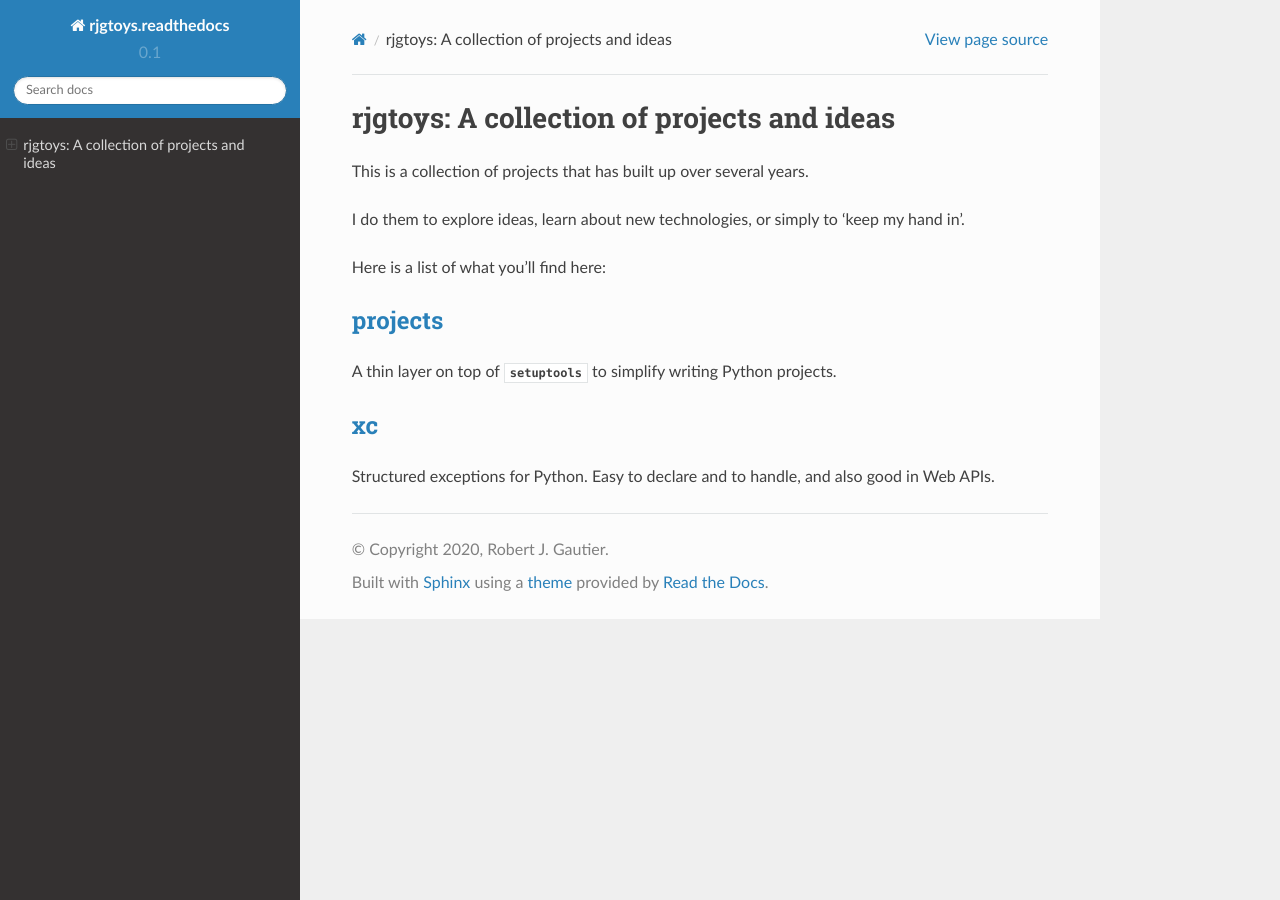
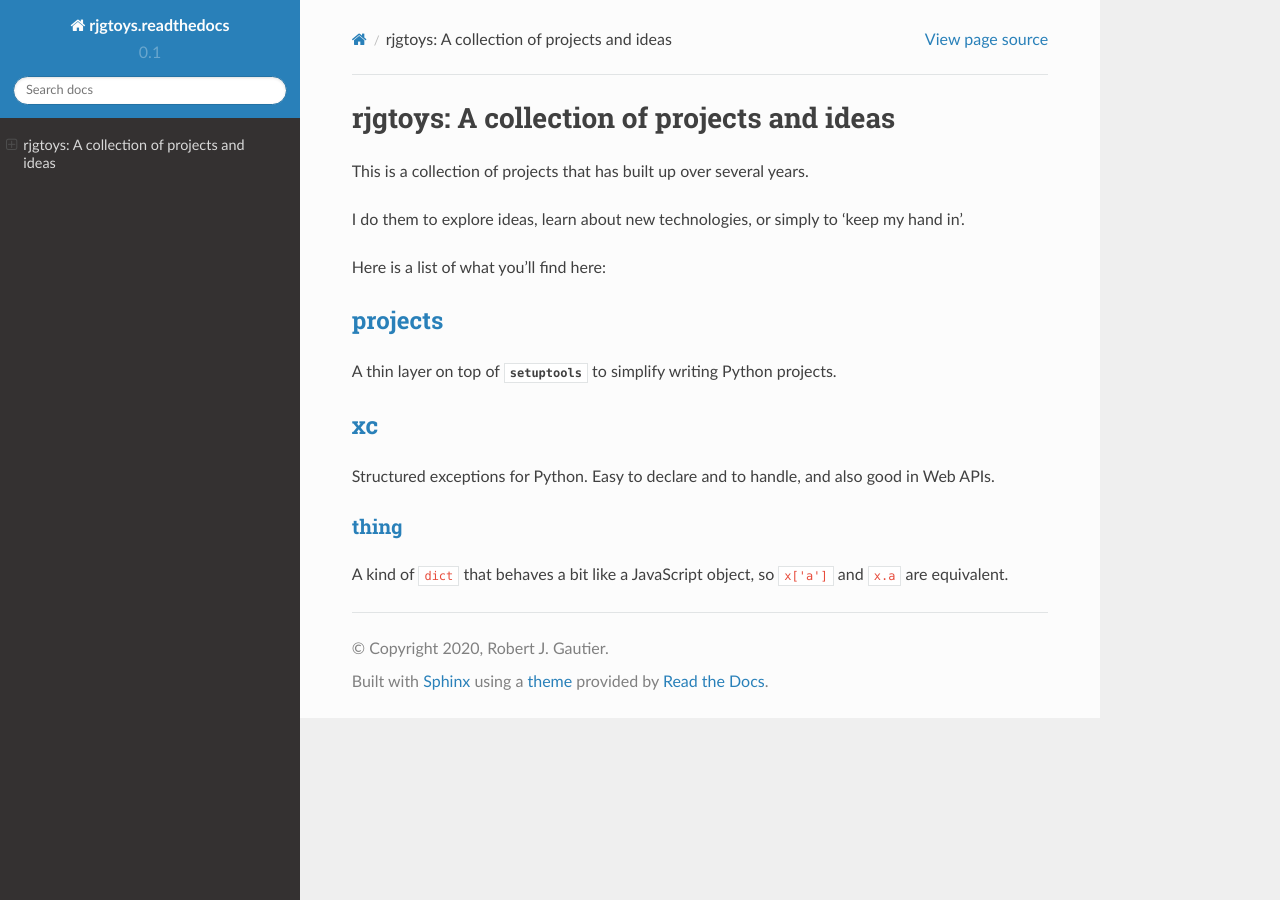
Before and after one commit to bobgautier/rjgtoys-readthedocs, a Sphinx documentation site: the page built from doc/source/index.rst, in a window 1280 px wide. Built offline with Sphinx 7.4.7 and the Read the Docs theme 2.0.0, drawn with Linux system fonts in a browser that asks for light colours.

Commit message:
Update index.rst
Add `rjgtoys.thing`

```diff
--- a/doc/source/index.rst
+++ b/doc/source/index.rst
@@ -18,6 +18,13 @@ xc_
 
 Structured exceptions for Python.  Easy to declare and to handle, and also good in Web APIs.
 
+thing_
+~~~~~~
+
+A kind of ``dict`` that behaves a bit like a JavaScript object, so ``x['a']`` and ``x.a`` are equivalent.
+
 .. _projects: /projects/projects/
 
 .. _xc: /projects/xc/
+
+.. _thing: /projects/thing/
```
